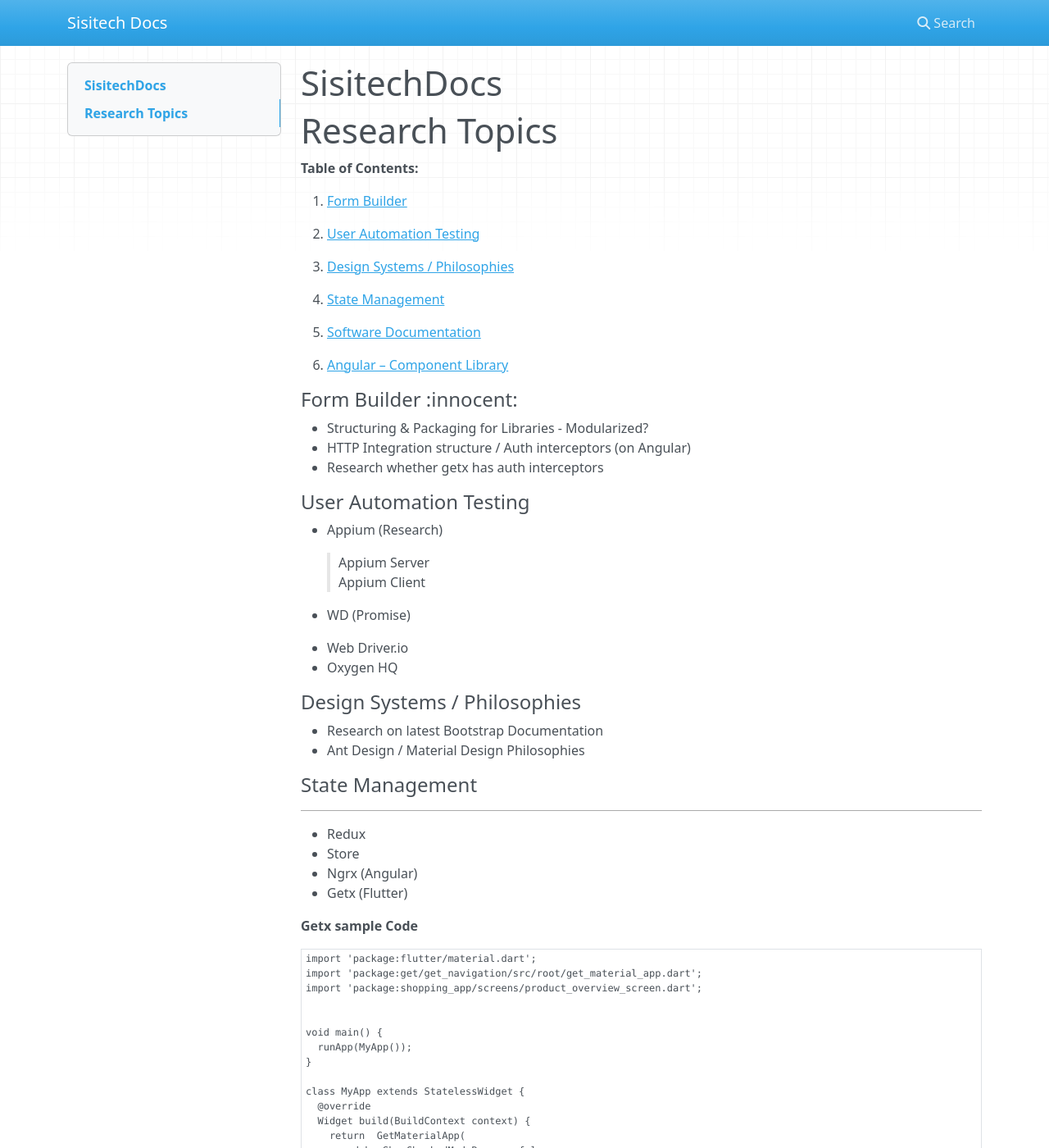
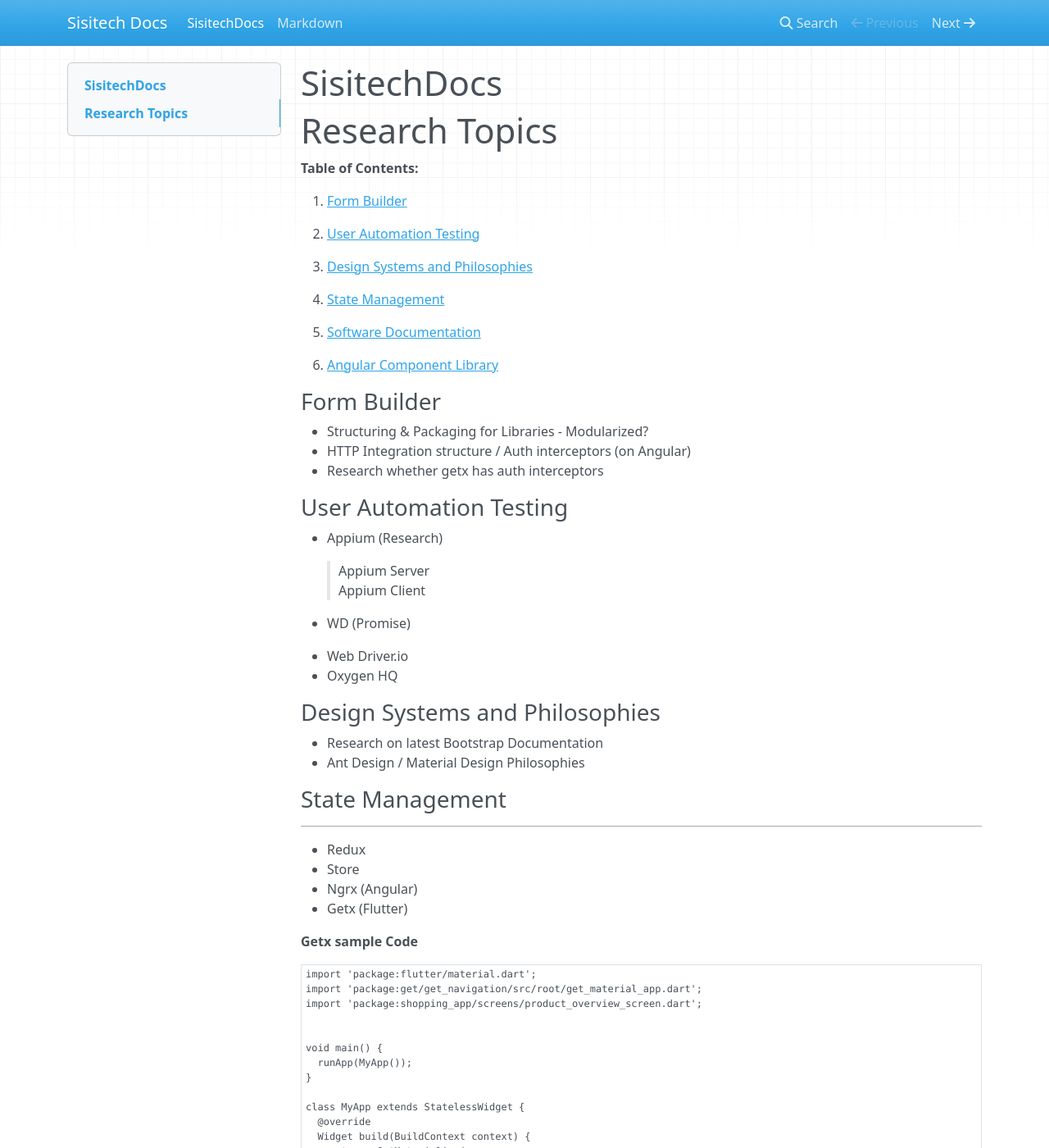
Before and after one commit to sisitech/SisitechDocs, an MkDocs documentation site: the page built from docs/index.md, in a window 1280 px wide and 1400 px high. Shown: the whole window at 82% size. Built offline with MkDocs 1.6.1, drawn with Linux system fonts in a browser that asks for light colours; nearby versions of some CDN libraries; some of the changed text lies outside the part shown.

Commit message:
Add markdown documentation under software documentation

````diff
--- a/docs/index.md
+++ b/docs/index.md
@@ -7,22 +7,22 @@
 
 1. [User Automation Testing](#user-automation-testing)
 
-1. [Design Systems / Philosophies](#design-systems--philosophies)
+1. [Design Systems and Philosophies](#design-systems-philosophies)
 
 1. [State Management](#state-management)
 
 1. [Software Documentation](#software-documentation)
 
-1. [ Angular – Component Library](#angular--component-library)
+1. [ Angular Component Library](#angular-component-library)
 
 
 
-#### Form Builder  :innocent:
+### Form Builder
 
 - Structuring & Packaging for Libraries - Modularized?
 - HTTP Integration structure / Auth interceptors (on Angular)
 - Research whether getx has auth interceptors
-#### User Automation Testing
+### User Automation Testing
 
 - Appium (Research)
    >Appium Server
@@ -31,12 +31,12 @@
 - WD (Promise)
 - Web Driver.io
 - Oxygen HQ
-#### Design Systems / Philosophies
+### Design Systems and Philosophies
 
 - Research on latest Bootstrap Documentation
 - Ant Design / Material Design Philosophies
 
-#### State Management
+### State Management
 ------
 - Redux
 - Store
@@ -71,7 +71,10 @@
   }
 }
 ```
-####  Software Documentation
+### Software Documentation
+
+- Learn more about markdown scripting [here](/docs/markdown.md)
+ <br>
 
 - Documentation as Code Principle
     > Why it was built the way we built it (inline comments)
@@ -80,7 +83,7 @@
     Commit procedure guidelines
     Breaking changes leads to upgrade of major versions
 
-#### Angular – Component Library
+#### Angular Component Library
    > Angular Ivy  `npm i -g @angular/cli@latestng update`
 
   > Angular Content Projection
````
Also changed, not shown: docs/markdown.md (added, +106 -0 lines), onekana-logo.png (added).
